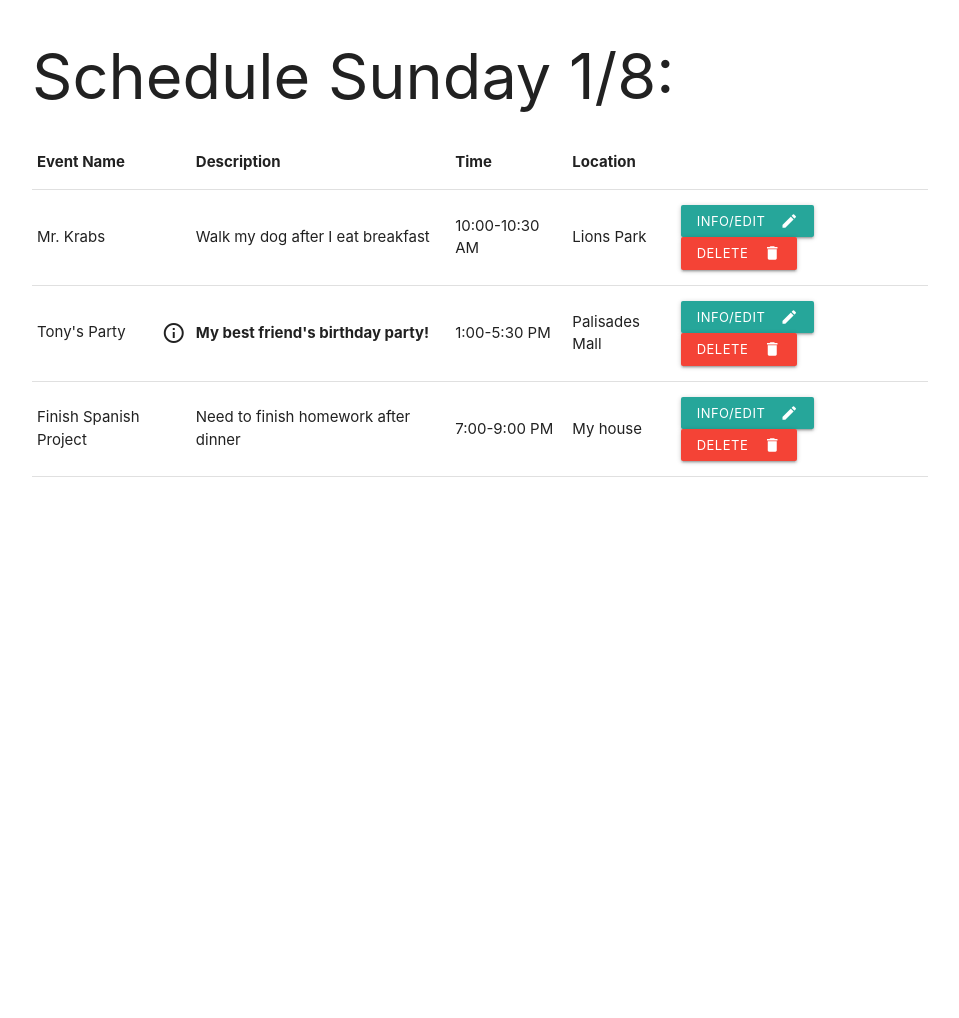
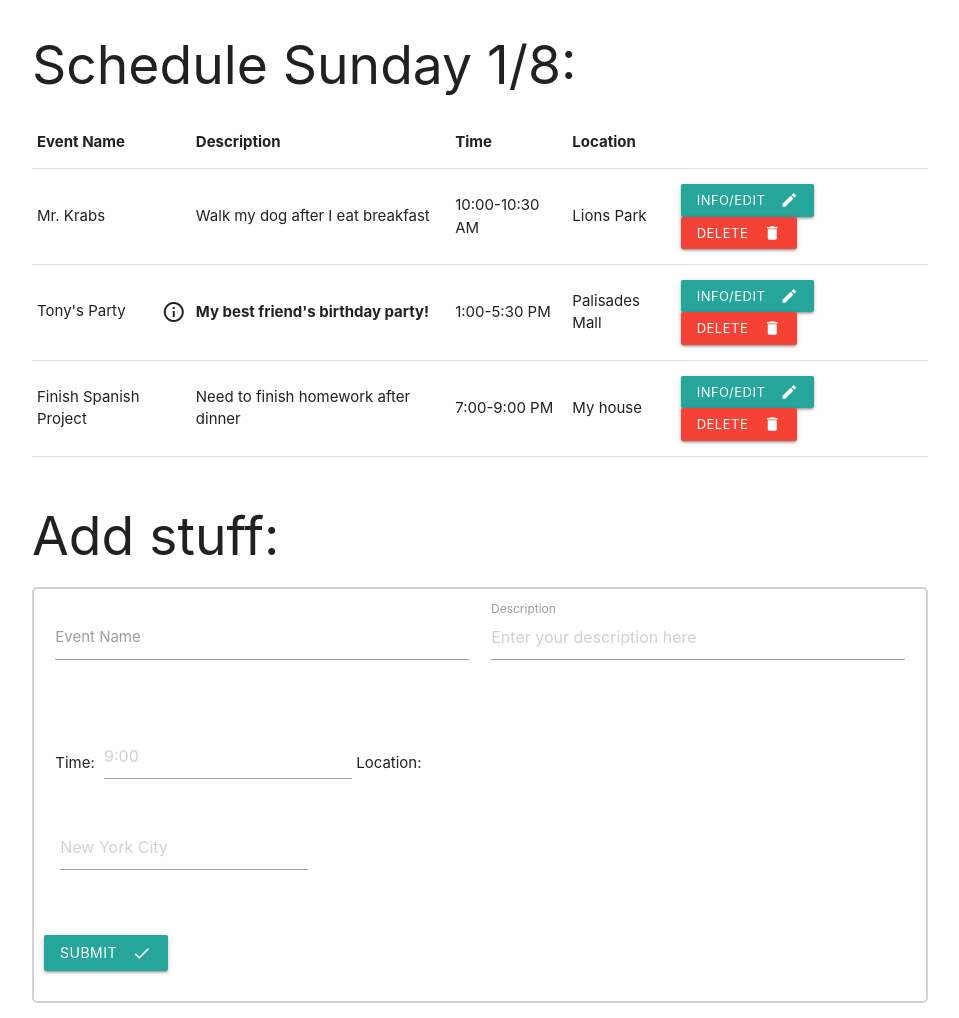
Before and after one commit to eure-kai/event-planner, a plain HTML site: page planner.html in a window 1280 px wide. Shown: the whole page, without its empty margins (160-1119 px from the left). Before the commit the page ends 800 px from the top, so only its background shows below. Drawn offline with nearby package versions, Linux system fonts and the light colour scheme.

Commit message:
created event.html

```diff
--- a/planner.html
+++ b/planner.html
@@ -33,7 +33,7 @@
 </head>
 <body>
     <div class="container">
-        <h1>Schedule Sunday 1/8:</h1>
+        <h2>Schedule Sunday 1/8:</h2>
         <table>
             <thead>
               <tr>
@@ -56,7 +56,7 @@
                             <i class="material-icons right">edit</i>
                             Info/Edit
                         </a>
-                        <a class="btn-small waves-effect waves-light red">
+                        <a class="btn-small waves-effect waves-light red" onclick="M.toast({html: 'Event deleted!'})">
                             <i class="material-icons right">delete</i>
                             Delete
                         </a>
@@ -68,11 +68,11 @@
                     <td>1:00-5:30 PM</td>
                     <td>Palisades Mall</td>
                     <td>
-                        <a class="btn-small waves-effect waves-light" href="item.html">
+                        <a class="btn-small waves-effect waves-light" href="event.html">
                             <i class="material-icons right">edit</i>
                             Info/Edit
                         </a>
-                        <a class="btn-small waves-effect waves-light red">
+                        <a class="btn-small waves-effect waves-light red" onclick="M.toast({html: 'Event deleted!'})" class="btn">
                             <i class="material-icons right">delete</i>
                             Delete
                         </a>
@@ -84,11 +84,11 @@
                     <td>7:00-9:00 PM</td>
                     <td>My house</td>
                     <td>
-                        <a class="btn-small waves-effect waves-light" href="item.html">
+                        <a class="btn-small waves-effect waves-light" href="event.html">
                             <i class="material-icons right">edit</i>
                             Info/Edit
                         </a>
-                        <a class="btn-small waves-effect waves-light red">
+                        <a class="btn-small waves-effect waves-light red" onclick="M.toast({html: 'Event deleted!'})">
                             <i class="material-icons right">delete</i>
                             Delete
                         </a>
@@ -96,6 +96,43 @@
                 </tr>
             </tbody>
           </table>
+
+          <div class="section" id="addEventsAdd">
+            <h2>Add stuff:</h2>
+            <form>
+                <div class="row">
+                    <form class="col s12">
+                      <div class="row">
+                        <div class="input-field col s6">
+                            <input id="event_name" type="text" class="validate">
+                            <label for="event_name">Event Name</label>
+                        </div>
+                        <div class="input-field col s6">
+                          <input placeholder="Enter your description here" id="desc" type="text" class="validate">
+                          <label for="desc">Description</label>
+                        </div>
+                      </div>
+                      <div class="row">
+                        <div class="input-field col s6">
+                            Time:
+                            <div class="input-field inline">
+                                <input placeholder="9:00" id="time" type="text" class="validate">
+                            </div>
+
+                            Location:
+                            <div class="input-field inline">
+                                <input placeholder="New York City" id="loc" type="text" class="validate">
+                            </div>
+                        </div>
+                      </div>
+                    </form>
+                    <a class="btn waves-effect waves-light">
+                        <i class="material-icons right">done</i>
+                        Submit
+                    </a>
+                  </div>
+            </form>
+        </div>
     </div>
 </body>
 </html>
```
